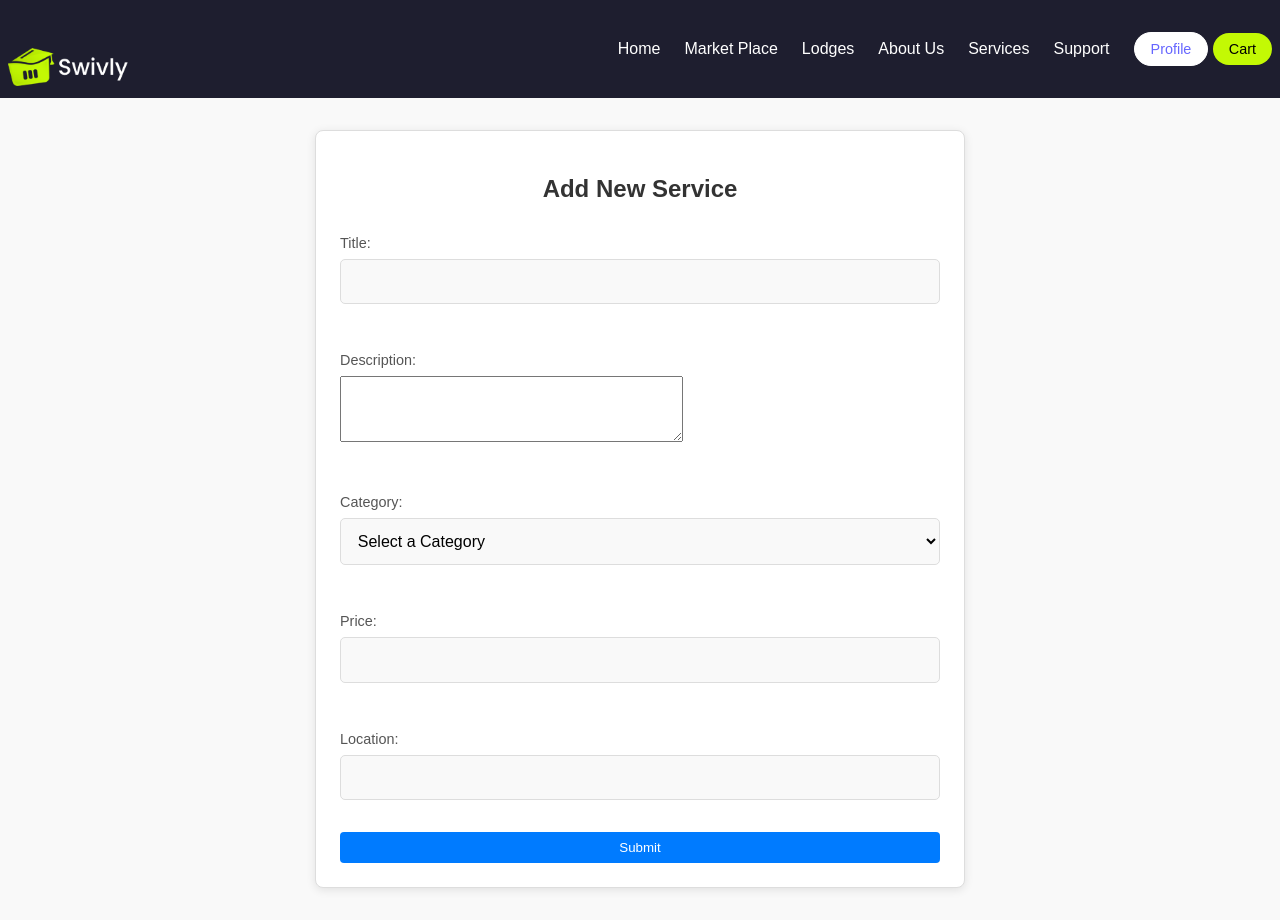
After one commit to codeAKstan/Swivly, a Django app: page /add/ in a window 1280 px wide. The commit adds this page. Run offline with Django 5.2, Linux system fonts and the light colour scheme; the visitor is signed in with stand-in values (Sample User, id 1); data comes from the database, SQL or seed files in the repository; data that the repository does not hold is empty; parts of the project's set-up code (start-up, migrations or seed data) failed here and were passed over.

Commit message:
Added the view and the form for add of services

```diff
--- a/registration/forms.py
+++ b/registration/forms.py
@@ -1,6 +1,7 @@
 from django import forms
 from django.contrib.auth.models import User
 from .models import Profile, ProductImage, Product
+from .models import Service, ServiceCategory
 
 class UserRegisterForm(forms.ModelForm):
     ROLE_CHOICES = [
@@ -57,3 +58,18 @@ class ProductImageForm(forms.ModelForm):
     class Meta:
         model = ProductImage
         fields = ['image']
+
+
+
+class ServiceForm(forms.ModelForm):
+    category = forms.ModelChoiceField(
+        queryset=ServiceCategory.objects.all(),
+        empty_label="Select a Category"
+    )
+
+    class Meta:
+        model = Service
+        fields = ['title', 'description', 'category', 'price', 'location']
+        widgets = {
+            'description': forms.Textarea(attrs={'rows': 4}),
+        }
--- /dev/null
+++ b/registration/templates/registration/add_service.html
@@ -0,0 +1,47 @@
+{% extends "registration/base.html" %}
+{% load static %}
+{% block content %}
+<div class="form-container">
+    <h2>Add New Service</h2>
+    <form method="POST">
+        {% csrf_token %}
+        {{ form.as_p }}
+        <button type="submit" class="btn">Submit</button>
+    </form>
+</div>
+<style>
+    .form-container {
+        max-width: 600px;
+        margin: 2rem auto;
+        padding: 1.5rem;
+        border: 1px solid #ddd;
+        border-radius: 8px;
+        background-color: #fff;
+        box-shadow: 0 2px 10px rgba(0, 0, 0, 0.1);
+    }
+
+    .form-container h2 {
+        text-align: center;
+        margin-bottom: 1rem;
+    }
+
+    .form-container form {
+        display: flex;
+        flex-direction: column;
+        gap: 1rem;
+    }
+
+    .form-container .btn {
+        padding: 0.5rem 1rem;
+        background-color: #007bff;
+        color: #fff;
+        border: none;
+        border-radius: 4px;
+        cursor: pointer;
+    }
+
+    .form-container .btn:hover {
+        background-color: #0056b3;
+    }
+</style>
+{% endblock %}
--- a/registration/templates/registration/services.html
+++ b/registration/templates/registration/services.html
@@ -6,7 +6,7 @@
     <section class="service-hero">
         <h1>Find and Offer Services</h1>
         <p>Looking for a professional? Find the service you need or post one you offer.</p>
-        <a href="" class="btn primary">Post a Service</a>
+        <a href="{% url 'registration:add_service' %}" class="btn primary">Post a Service</a>
     </section>
 
     <!-- Filter Section -->
--- a/registration/urls.py
+++ b/registration/urls.py
@@ -11,6 +11,7 @@ urlpatterns = [
     path('shop/<int:id>/<slug:slug>/', views.product_detail, name='product_detail'),
     path('about/', views.about_us, name='about'),
     path('services/', views.services, name='services'),
+    path('add/', views.add_service, name='add_service'),
     path('register/', views.register, name='register'),
     path('profile/', views.profile, name='profile'),
     path('edit/', views.edit, name='edit'),
--- a/registration/views.py
+++ b/registration/views.py
@@ -1,7 +1,7 @@
 from django.shortcuts import render, HttpResponse, redirect, get_object_or_404
 from django.contrib.auth.forms import AuthenticationForm
 from django.contrib.auth.decorators import login_required
-from .forms import UserRegisterForm, UserEditForm, ProfileEditForm, ProductForm, ProductImageForm
+from .forms import UserRegisterForm, UserEditForm, ProfileEditForm, ProductForm, ProductImageForm, ServiceForm
 from .models import Listing, Transaction, Profile, Category, Product, ProductImage
 from django.contrib import messages
 from django.db.models import Q
@@ -210,3 +210,16 @@ def listing_summary(request):
 
 def services(request):
     return render(request, 'registration/services.html')
+
+@login_required
+def add_service(request):
+    if request.method == 'POST':
+        form = ServiceForm(request.POST)
+        if form.is_valid():
+            service = form.save(commit=False)
+            service.created_by = request.user
+            service.save()
+            return redirect('registration:services')
+    else:
+        form = ServiceForm()
+    return render(request, 'registration/add_service.html', {'form': form})
```
Also changed, not shown: registration/admin.py (+15 -1 lines), registration/migrations/0015_servicecategory_service.py (added).
